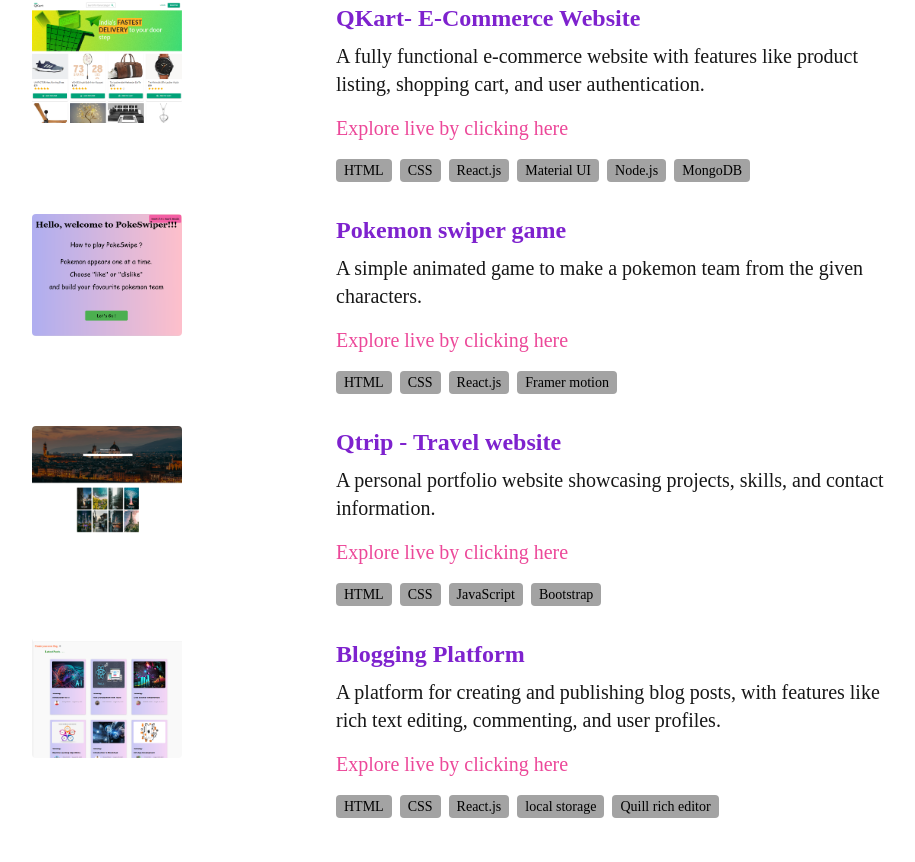
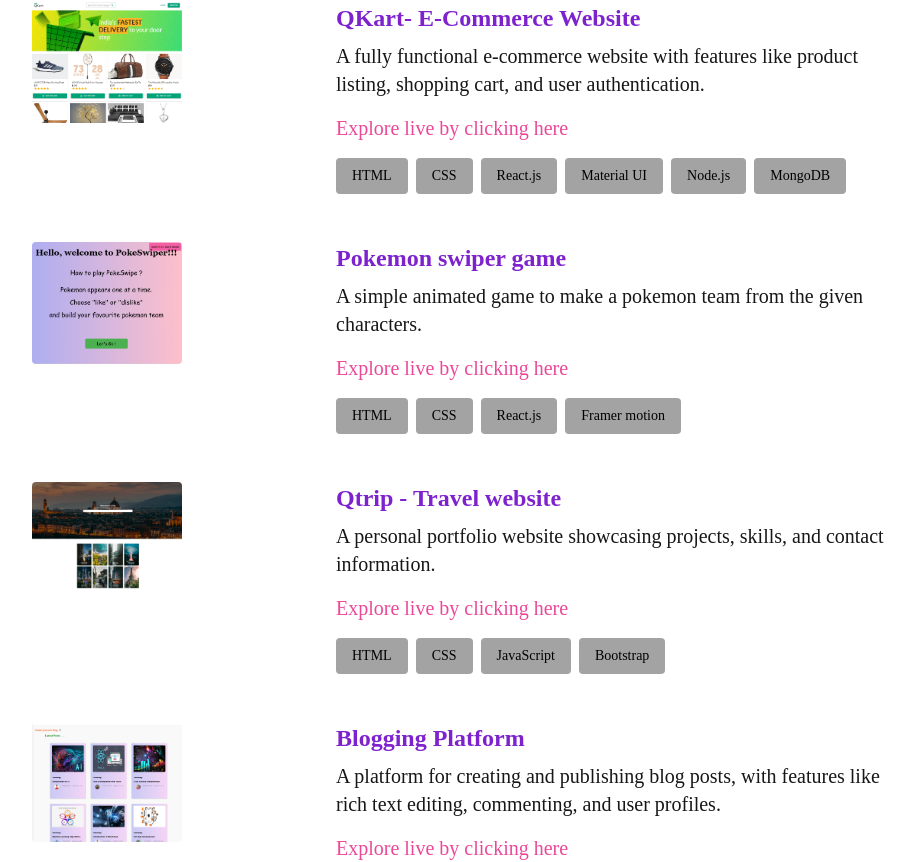
Before and after one commit to Ayesha19297/Portfolio, a React (Vite) app in the folder my-portfolio/: page / in a window 1280 px wide. Shown: the part 1669-2531 px from the top of the page, without its empty margins (168-1083 px from the left). Built offline with nearby package versions, Linux system fonts and the light colour scheme; a web font is replaced by a local one.

Commit message:
ui updates

```diff
--- a/my-portfolio/src/Components/Projects.jsx
+++ b/my-portfolio/src/Components/Projects.jsx
@@ -33,7 +33,7 @@ const Projects = () => {
               whileInView={{ opacity: 1, x: 0 }}
               initial={{ opacity: 0, x: 100 }}
               transition={{ duration: 1 }}
-              className="w-full max-w-xl lg:w-3/4 "
+              className="w-full max-w-xl lg:w-3/4"
             >
               <h4 className="mb-2 text-purple-700 font-semibold text-2xl">
                 {project.title}
@@ -49,14 +49,16 @@ const Projects = () => {
                   Explore live by clicking here
                 </a>
               </p>
+              <div className="flex flex-wrap">
                 {project.technologies.map((tech, index) => (
                   <span
                     key={index}
-                  className="mr-2 rounded bg-neutral-400 px-2 py-1 text-sm font-medium text-black-900"
+                    className="mr-2 mb-4 rounded bg-neutral-400 px-4 py-2 text-sm font-medium text-black w-full sm:w-auto"
                   >
                     {tech}
                   </span>
                 ))}
+              </div>
             </motion.div>
           </div>
         ))}
```
Lines whose indentation alone changed are shown as unchanged.
